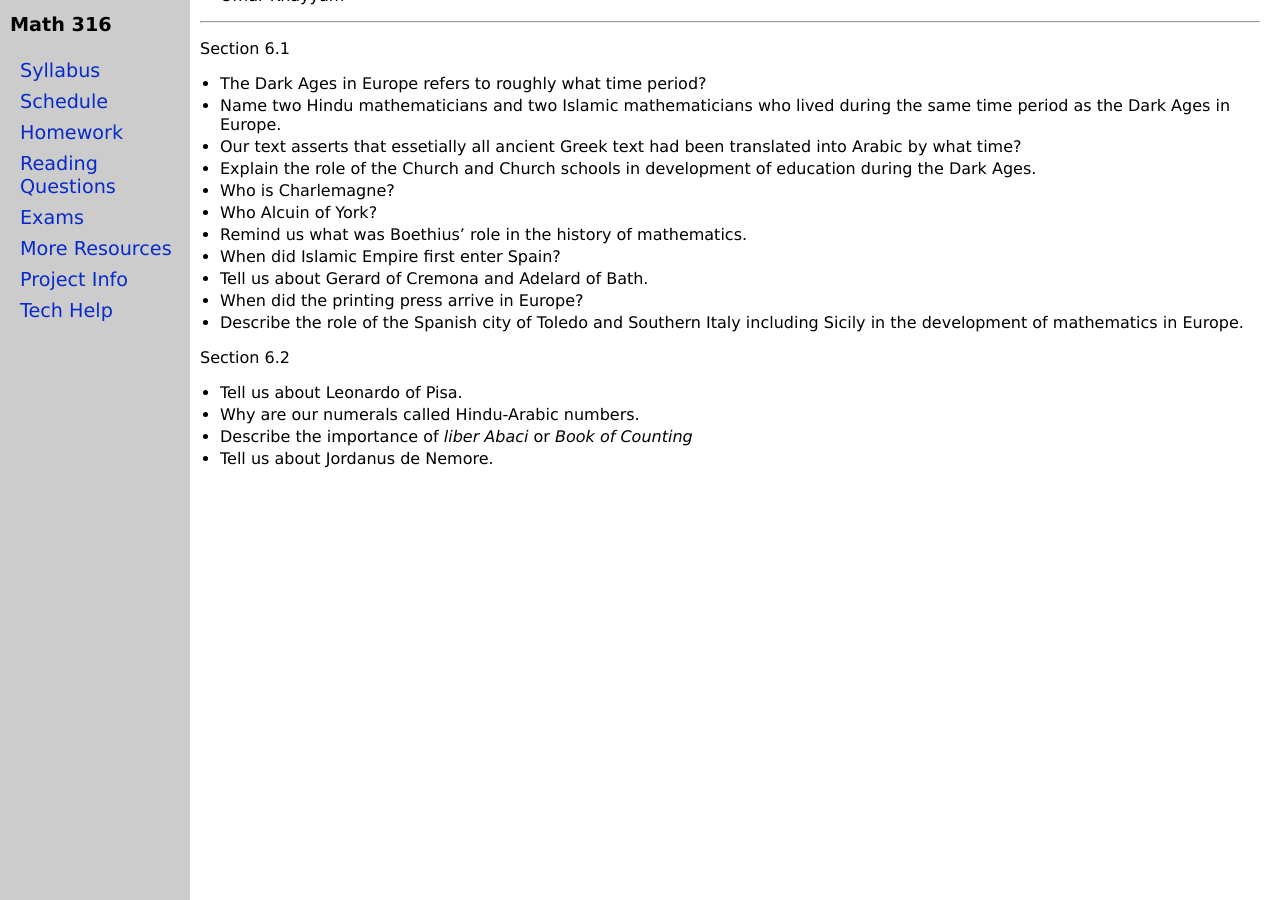
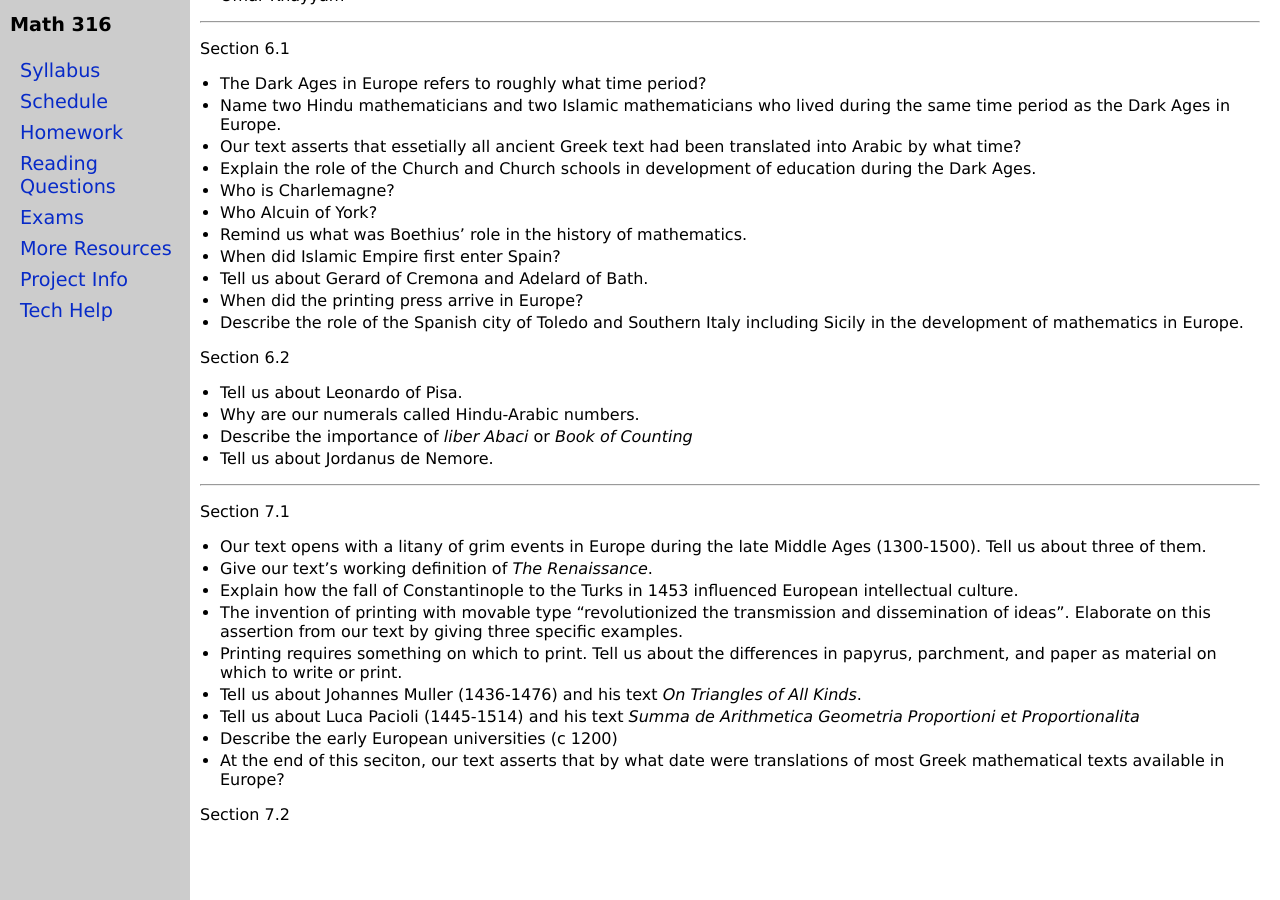
Before and after one commit to jrfaudree/HOM, a Jekyll site: the page built from rq.md, in a window 1280 px wide and 900 px high, scrolled down 5162 px. Built offline with Jekyll 4.4.1, drawn with Linux system fonts in a browser that asks for light colours.

Commit message:
Update rq.md

```diff
--- a/rq.md
+++ b/rq.md
@@ -264,4 +264,22 @@ Section 6.2
 - Describe the importance of *liber Abaci* or *Book of Counting*
 - Tell us about Jordanus de Nemore.
 
+________________
+
+Section 7.1
+
+- Our text opens with a litany of grim events in Europe during the late Middle Ages (1300-1500). Tell us about three of them.
+- Give our text's working definition of *The Renaissance*.
+- Explain how the fall of Constantinople to the Turks in 1453 influenced European intellectual culture.
+- The invention of printing with movable type "revolutionized the transmission and dissemination of ideas". Elaborate on this assertion from our text by giving three specific examples.
+- Printing requires something on which to print. Tell us about the differences in papyrus, parchment, and paper as material on which to write or print.
+- Tell us about Johannes Muller (1436-1476) and his text *On Triangles of All Kinds*.
+- Tell us about Luca Pacioli (1445-1514) and his text *Summa de Arithmetica Geometria Proportioni et Proportionalita*
+- Describe the early European universities (c 1200)
+- At the end of this seciton, our text asserts that by what date were translations of most Greek mathematical texts available in Europe?
+
+Section 7.2
+
+
+
 <div style="padding-bottom: 40px"></div>
```
